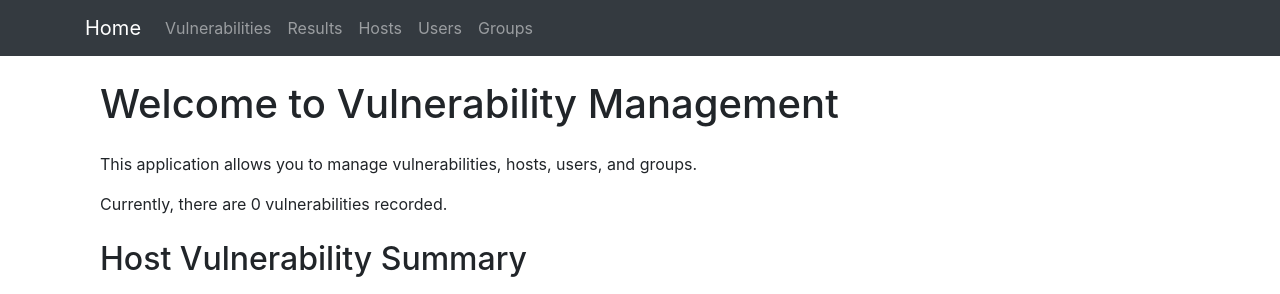
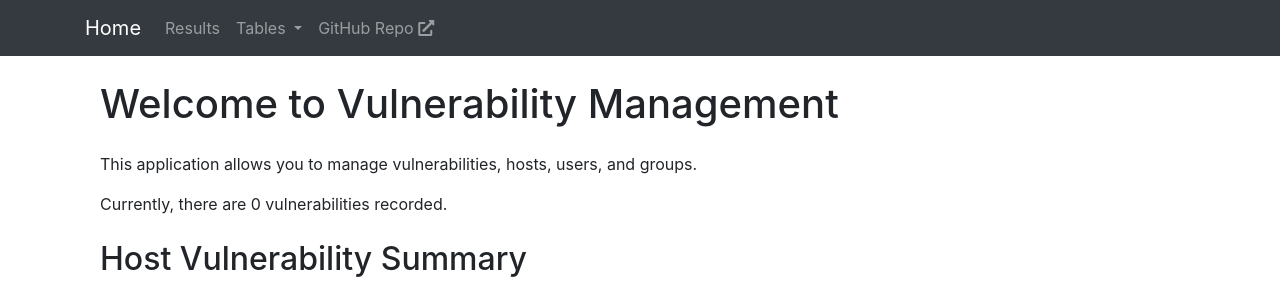
Before and after one commit to jorgesoft/django-vulns, a Django app: page / in a window 1280 px wide. Shown: the top 294 px of the page. Run offline with Django 5.2, Linux system fonts and the light colour scheme; data that the repository does not hold is empty; some libraries are stand-ins or nearby versions.

Commit message:
html improved nav bar

```diff
--- a/templates/base.html
+++ b/templates/base.html
@@ -6,6 +6,8 @@
     <title>{% block title %}Vulnerability Management{% endblock title %}</title>
     <!-- Bootstrap CSS -->
     <link rel="stylesheet" href="https://stackpath.bootstrapcdn.com/bootstrap/4.3.1/css/bootstrap.min.css">
+    <!-- Font Awesome-->
+    <link rel="stylesheet" href="https://cdnjs.cloudflare.com/ajax/libs/font-awesome/5.15.3/css/all.min.css">
 </head>
 <body>
     <nav class="navbar navbar-expand-lg navbar-dark bg-dark">
@@ -17,24 +19,28 @@
             <div class="collapse navbar-collapse" id="navbarNav">
                 <ul class="navbar-nav">
                     <li class="nav-item">
-                        <a class="nav-link" href="{% url 'vulnerabilities' %}">Vulnerabilities</a>
+                        <a class="nav-link" href="#">Results</a>
+                    </li>
+                    <li class="nav-item dropdown">
+                        <a class="nav-link dropdown-toggle" href="#" id="navbarDropdownMenuLink" role="button" data-toggle="dropdown" aria-expanded="false">
+                            Tables
+                        </a>
+                        <div class="dropdown-menu" aria-labelledby="navbarDropdownMenuLink">
+                            <a class="dropdown-item" href="{% url 'vulnerabilities' %}">Vulnerabilities</a>
+                            <a class="dropdown-item" href="#">Results</a>
+                            <a class="dropdown-item" href="{% url 'hosts' %}">Hosts</a>
+                            <a class="dropdown-item" href="{% url 'users' %}">Users</a>
+                            <a class="dropdown-item" href="#">Groups</a>
+                        </div>
                     </li>
                     <li class="nav-item">
-                        <a class="nav-link" href="#">Results</a>
-                    </li>
-                    <li class="nav-item">
-                        <a class="nav-link" href="{% url 'hosts' %}">Hosts</a>
-                    </li>
-                    <li class="nav-item">
-                        <a class="nav-link" href="{% url 'users' %}">Users</a>
-                    </li>
-                    <li class="nav-item">
-                        <a class="nav-link" href="#">Groups</a>
+                        <a class="nav-link" href="https://github.com/jorgesoft/django-vulns" target="_blank">GitHub Repo <i class="fas fa-external-link-alt"></i></a>
                     </li>
                 </ul>
             </div>
         </div>
     </nav>
+
 
     <div class="container mt-4">
         {% block content %}
```
